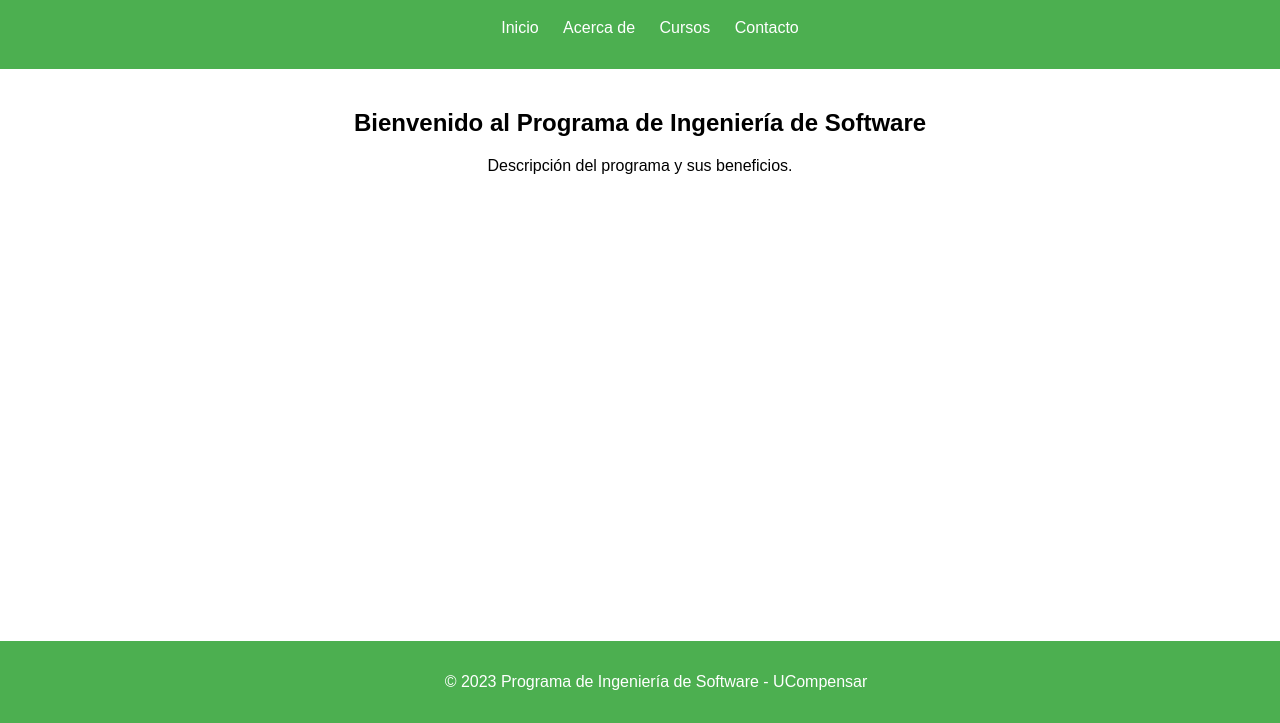
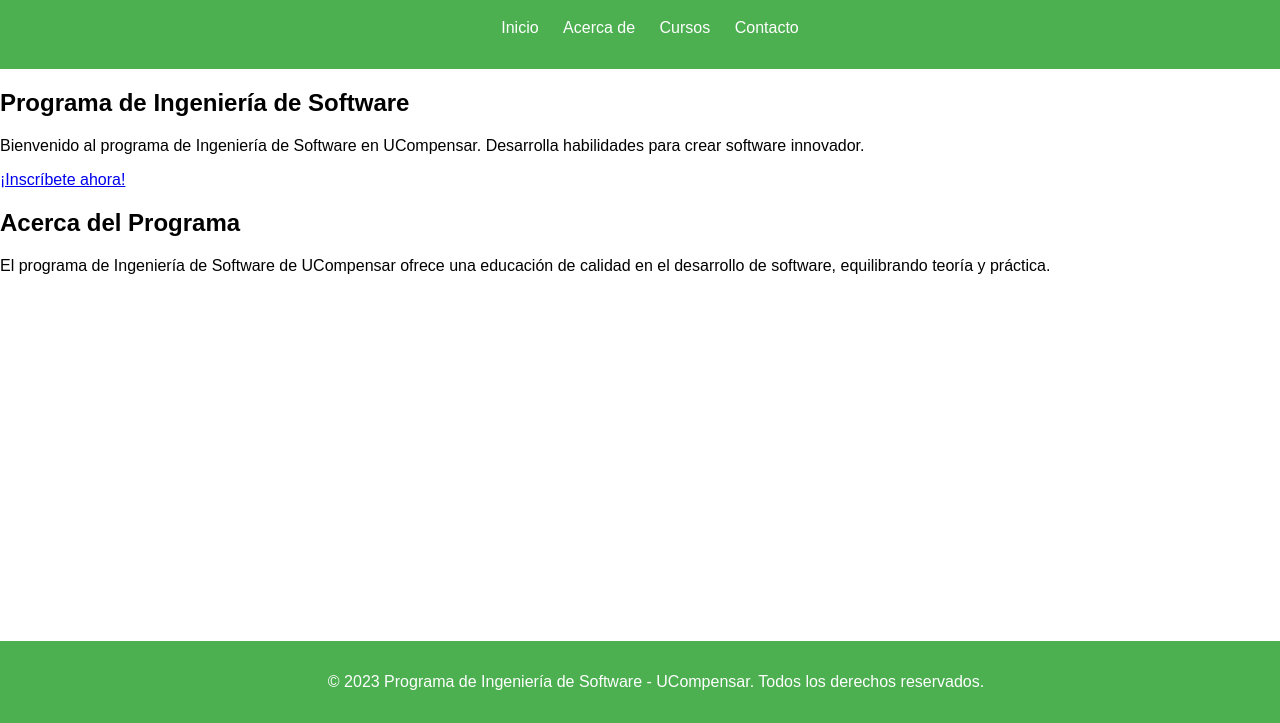
Before and after one commit to YamiMonti26/PaginaUcompensar, a plain HTML site: page index.html in a window 1280 px wide. Shown: the part 77-800 px from the top of the page. Drawn offline with Linux system fonts and the light colour scheme.

Commit message:
index.html

```diff
--- a/index.html
+++ b/index.html
@@ -21,13 +21,19 @@
         </nav>
     </header>
 
-    <section class="main-content">
-        <h2>Bienvenido al Programa de Ingeniería de Software</h2>
-        <p>Descripción del programa y sus beneficios.</p>
+     <section class="hero">
+        <h1>Programa de Ingeniería de Software</h1>
+        <p>Bienvenido al programa de Ingeniería de Software en UCompensar. Desarrolla habilidades para crear software innovador.</p>
+        <a href="#" class="cta-button">¡Inscríbete ahora!</a>
+    </section>
+
+    <section class="about">
+        <h2>Acerca del Programa</h2>
+        <p>El programa de Ingeniería de Software de UCompensar ofrece una educación de calidad en el desarrollo de software, equilibrando teoría y práctica.</p>
     </section>
 
     <footer>
-        <p>&copy; 2023 Programa de Ingeniería de Software - UCompensar</p>
+        <p>&copy; 2023 Programa de Ingeniería de Software - UCompensar. Todos los derechos reservados.</p>
     </footer>
 </body>
 
```
